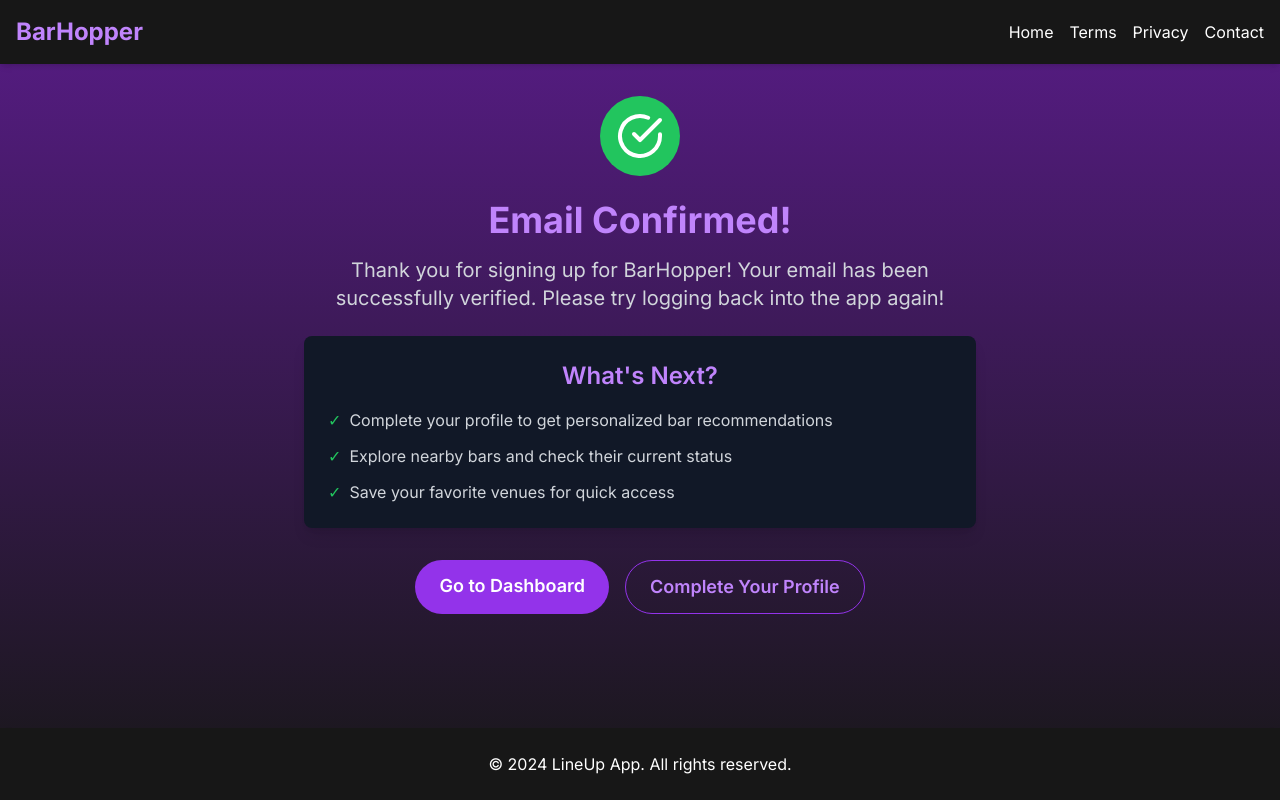
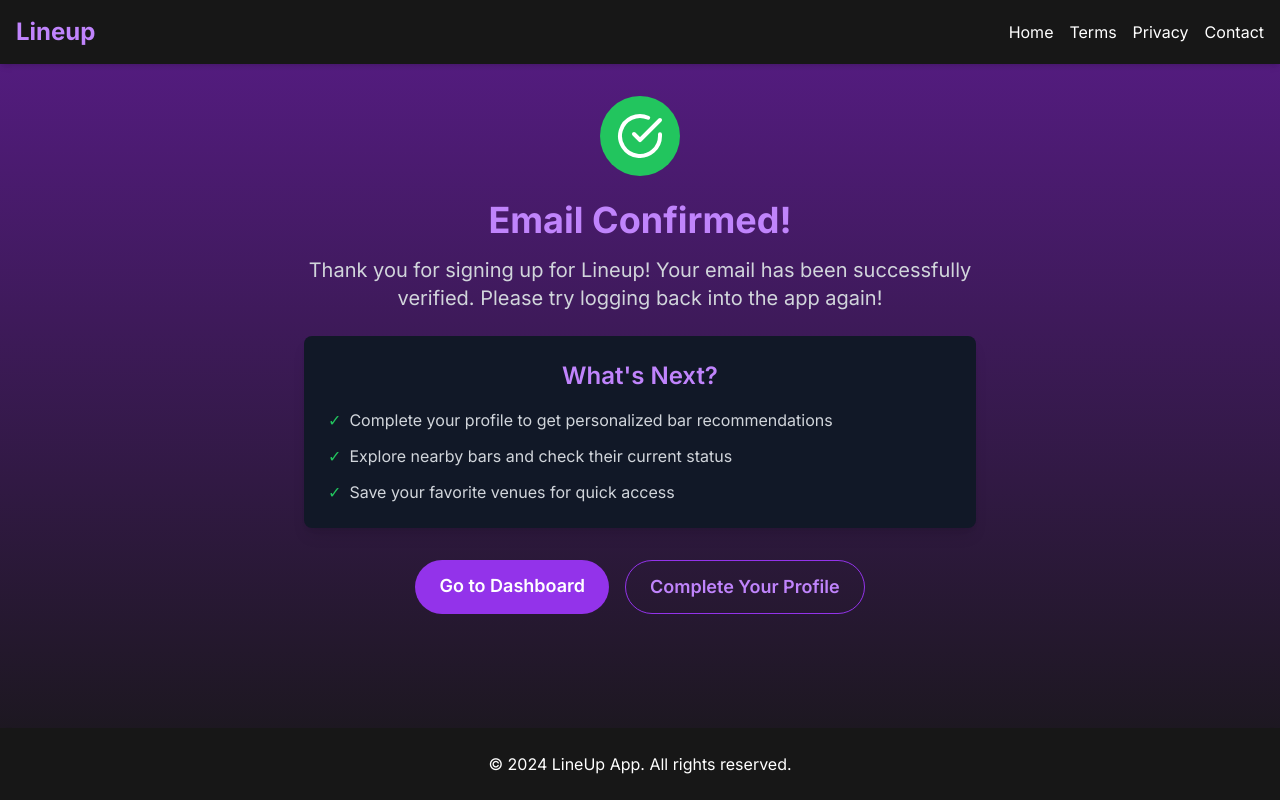
Before and after one commit to revelationsz/lineup-website, a Next.js app: page /email-confirmed in a window 1280 px wide. Built offline with nearby package versions, Linux system fonts and the light colour scheme.

Commit message:
name changes

```diff
--- a/app/email-confirmed/page.tsx
+++ b/app/email-confirmed/page.tsx
@@ -24,7 +24,7 @@ export default function EmailConfirmed() {
       <h1 className="text-4xl font-bold mb-4 text-purple-400">Email Confirmed!</h1>
 
       <p className="text-xl mb-6 text-gray-300">
-        Thank you for signing up for BarHopper! Your email has been successfully verified. Please try logging back into the app again!
+        Thank you for signing up for Lineup! Your email has been successfully verified. Please try logging back into the app again!
       </p>
 
       <div className="bg-gray-900 p-6 rounded-lg shadow-lg mb-8 w-full">
--- a/app/page.tsx
+++ b/app/page.tsx
@@ -2,7 +2,7 @@
 export default function Home() {
   return (
     <div className="flex flex-col items-center">
-      <h1 className="text-4xl font-bold mb-6 text-purple-400 text-center">Welcome to BarHopper</h1>
+      <h1 className="text-4xl font-bold mb-6 text-purple-400 text-center">Welcome to Lineup</h1>
       <p className="text-xl mb-16 text-center max-w-2xl text-gray-300">
         Stay up to date on lines, cover, and music for bars so you never have a dull night out
       </p>
--- a/components/Navbar.tsx
+++ b/components/Navbar.tsx
@@ -10,7 +10,7 @@ export default function Navbar() {
     <header className="bg-neutral-900 text-white p-4 sticky top-0 z-10 shadow-md">
       <nav className="container mx-auto flex justify-between items-center">
         <Link href="/" className="text-2xl font-bold text-purple-400">
-          BarHopper
+          Lineup
         </Link>
         {/* Hamburger button for small screens */}
         <div className="md:hidden">
```
